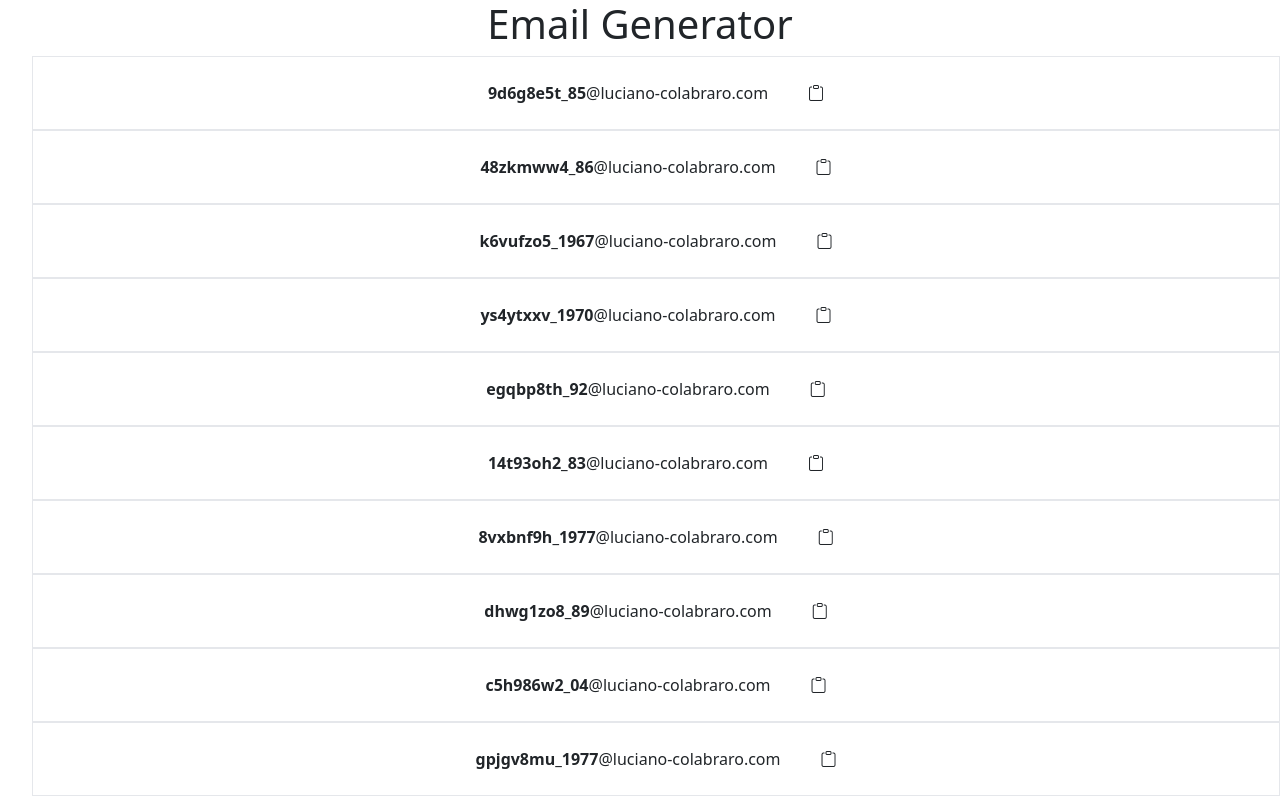
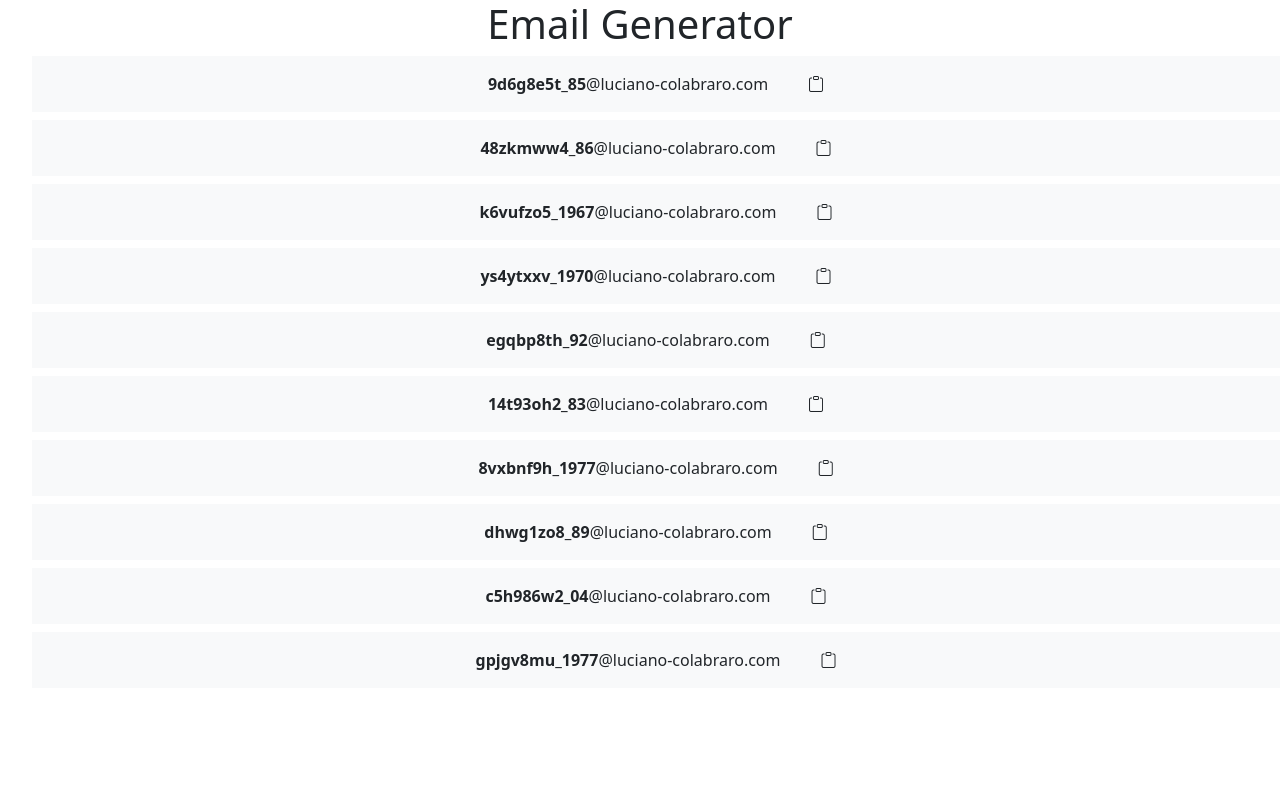
Before and after one commit to lucioxx89/Email_Generator, a React (Create React App) app: page / in a window 1280 px wide. Shown: the top 808 px of the page. Built offline with nearby package versions, Linux system fonts and the light colour scheme.

Commit message:
add state for color, get green if clicked/copied

```diff
--- a/src/components/SuggestedEmail.js
+++ b/src/components/SuggestedEmail.js
@@ -5,17 +5,22 @@ function SuggestedEmail(props) {
   const domain = props.domain;
 
   const [copyIcon, setCopyIcon] = useState("clipboard");
+  const [colorBackground, setColorBackground] = useState(
+    "p-3 mb-2 bg-light text-dark cursor-pointer"
+  );
 
   const clickHandler = () => {
     navigator.clipboard.writeText(alias + "@" + domain);
-    setCopyIcon("check");
+    setCopyIcon("check-lg");
+    setColorBackground("p-3 mb-2 bg-green-500 text-white");
     console.log("Clicked");
   };
 
   return (
     <div
       onClick={clickHandler}
-      className="p-4 border-1 border-radius cursor-pointer"
+      className={colorBackground}
+      // className="p-4 border-1 border-radius cursor-pointer"
     >
       <span className="font-bold">{alias}</span>@{domain}
       <i className={`bi bi-${copyIcon} pl-10`}></i>
```
